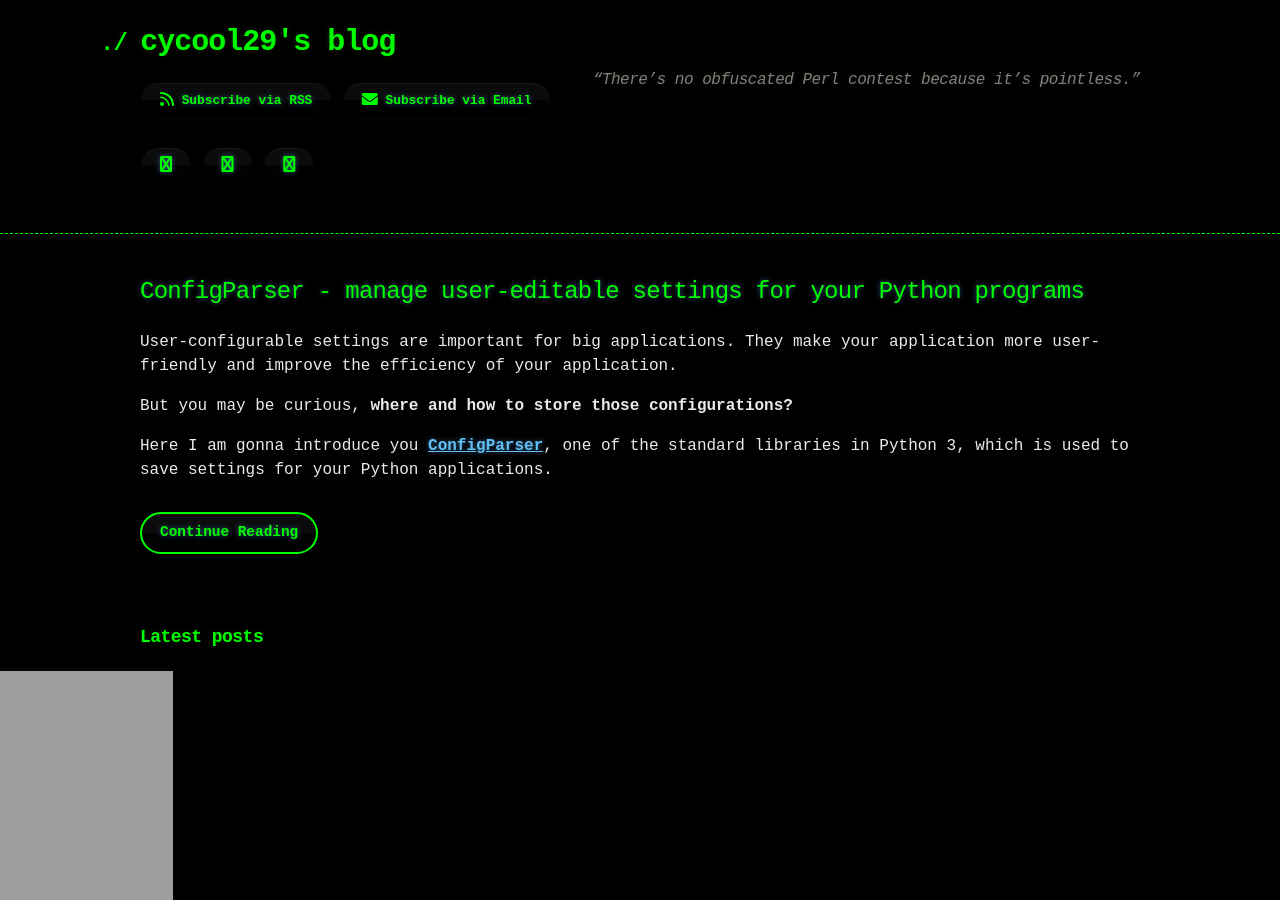
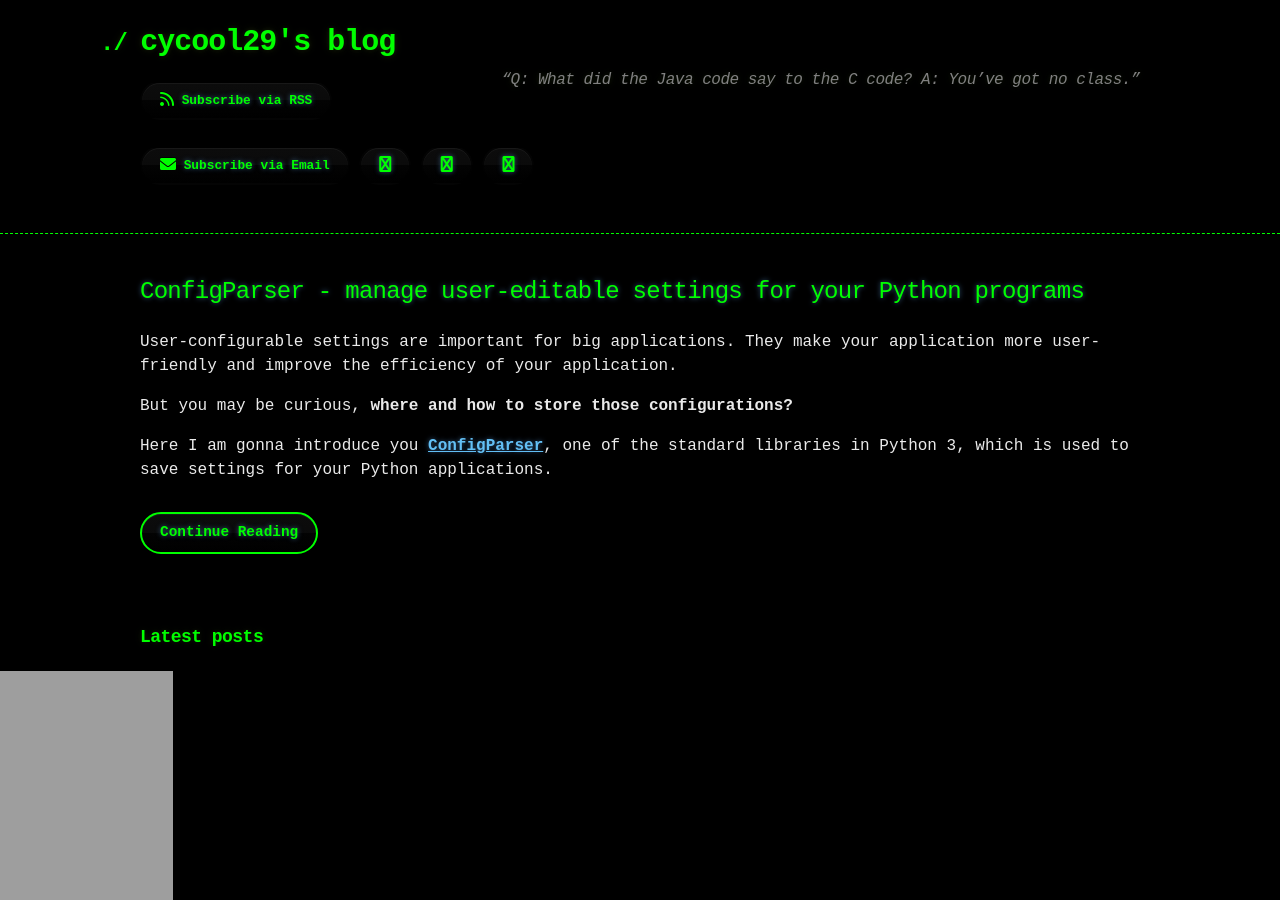
Before and after one commit to cycool29/cycool29.github.io, a Jekyll site: the page built from index.md, in a window 1280 px wide and 900 px high. Built offline with Jekyll 4.4.1, drawn with Linux system fonts in a browser that asks for light colours; a style sheet for code colours, icons or effects is not loaded.

Commit message:
Update quotes

```diff
--- a/_config.yml
+++ b/_config.yml
@@ -1,5 +1,5 @@
 title: cycool29's blog
-description: "“There’s no obfuscated Perl contest because it’s pointless.” "
+description: "“Q: What did the Java code say to the C code? A: You’ve got no class.” "
 bio: A high school student. Intermediate in Python, Git, Bash. Learning JavaScript. He/Him. "
 author: cycool29
 url: https://cycool29.github.io
```
